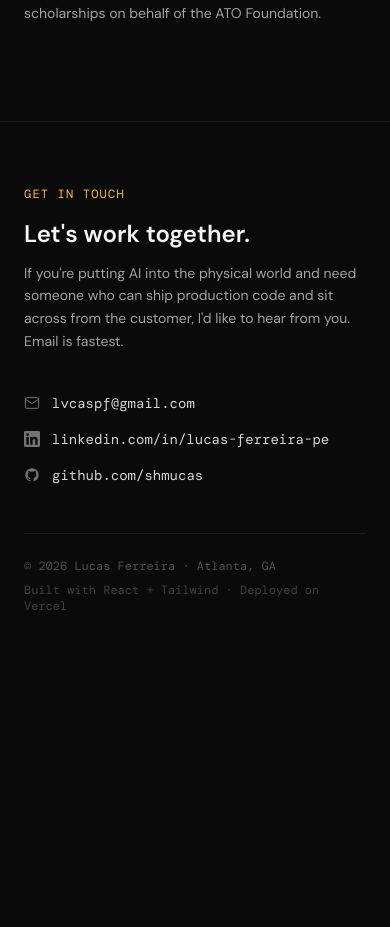
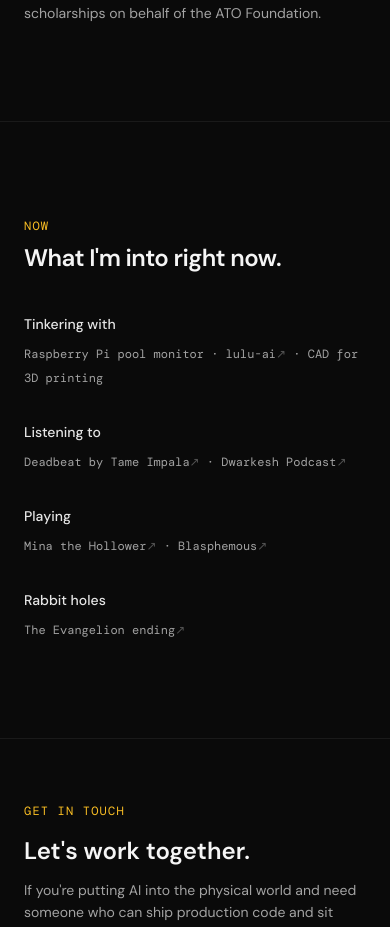
Before and after one commit to shmucas/portfolio, a React (Vite) app: page / in a window 390 px wide. Shown: the part 8683-9610 px from the top of the page. Before the commit the page ends 9361 px from the top, so only its background shows below. Built offline with nearby package versions, Linux system fonts and the light colour scheme; no server answers.

Commit message:
Add Now section with Spotify top album integration

```diff
--- a/src/App.jsx
+++ b/src/App.jsx
@@ -5,6 +5,7 @@ import Experience from './components/Experience'
 import Projects from './components/Projects'
 import Skills from './components/Skills'
 import Volunteer from './components/Volunteer'
+import Now from './components/Now'
 import Footer from './components/Footer'
 import { Analytics } from '@vercel/analytics/react'
 
@@ -20,6 +21,7 @@ export default function App() {
         <Projects />
         <Skills />
         <Volunteer />
+        <Now />
       </main>
       <Footer />
     </div>
--- a/src/components/Nav.jsx
+++ b/src/components/Nav.jsx
@@ -5,6 +5,7 @@ const links = [
   { label: 'Experience', href: '#experience' },
   { label: 'Projects', href: '#projects' },
   { label: 'Skills', href: '#skills' },
+  { label: 'Now', href: '#now' },
   { label: 'Contact', href: '#contact' },
 ]
 
--- /dev/null
+++ b/src/components/Now.jsx
@@ -0,0 +1,107 @@
+import { useState, useEffect } from 'react'
+import SectionHeading from './SectionHeading'
+
+const groups = [
+  {
+    category: 'Tinkering with',
+    items: [
+      { title: 'Raspberry Pi pool monitor' },
+      { title: 'lulu-ai', href: 'https://github.com/shmucas/lulu.ai-desk-companion' },
+      { title: 'CAD for 3D printing' },
+    ],
+  },
+  {
+    category: 'Listening to',
+    items: [
+      {
+        title: 'Deadbeat by Tame Impala',
+        href: 'https://en.wikipedia.org/wiki/Deadbeat_(Tame_Impala_album)',
+      },
+      { title: 'Dwarkesh Podcast', href: 'https://www.dwarkesh.com' },
+    ],
+  },
+  {
+    category: 'Playing',
+    items: [
+      {
+        title: 'Mina the Hollower',
+        href: 'https://www.yachtclubgames.com/games/mina-the-hollower',
+      },
+      {
+        title: 'Blasphemous',
+        href: 'https://en.wikipedia.org/wiki/Blasphemous_(video_game)',
+      },
+    ],
+  },
+  {
+    category: 'Rabbit holes',
+    items: [
+      {
+        title: 'The Evangelion ending',
+        href: 'https://en.wikipedia.org/wiki/The_End_of_Evangelion',
+      },
+    ],
+  },
+]
+
+export default function Now() {
+  const [topAlbum, setTopAlbum] = useState(null)
+
+  useEffect(() => {
+    fetch('/api/spotify')
+      .then((r) => (r.ok ? r.json() : null))
+      .then((data) => {
+        if (data?.album) setTopAlbum(data.album)
+      })
+      .catch(() => {})
+  }, [])
+
+  // Live top album from Spotify replaces the hardcoded one; hardcoded stays as fallback.
+  const displayGroups = groups.map((g) =>
+    g.category === 'Listening to' && topAlbum
+      ? {
+          ...g,
+          items: [
+            { title: `${topAlbum.title} by ${topAlbum.artist}`, href: topAlbum.url },
+            ...g.items.slice(1),
+          ],
+        }
+      : g
+  )
+
+  return (
+    <section id="now" className="py-24 border-t border-neutral-800/60 scroll-mt-14">
+      <div className="max-w-5xl mx-auto px-6">
+        <SectionHeading eyebrow="Now" title="What I'm into right now." />
+
+        <div className="grid sm:grid-cols-2 gap-x-12 gap-y-8">
+          {displayGroups.map((group) => (
+            <div key={group.category}>
+              <h3 className="text-neutral-200 text-sm font-medium mb-2">{group.category}</h3>
+              <p className="font-mono text-xs text-neutral-400 leading-loose">
+                {group.items.map((item, i) => (
+                  <span key={item.title}>
+                    {i > 0 && ' · '}
+                    {item.href ? (
+                      <a
+                        href={item.href}
+                        target="_blank"
+                        rel="noopener noreferrer"
+                        className="hover:text-amber-400 transition-colors"
+                      >
+                        {item.title}
+                        <span className="text-neutral-600">&#8599;</span>
+                      </a>
+                    ) : (
+                      item.title
+                    )}
+                  </span>
+                ))}
+              </p>
+            </div>
+          ))}
+        </div>
+      </div>
+    </section>
+  )
+}
```
Also changed, not shown: api/spotify.js (added, +56 -0 lines), 1 other file (tests, documents, lock files or other folders).
